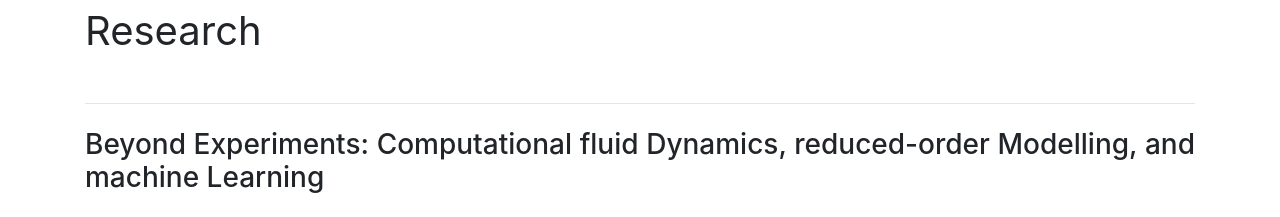
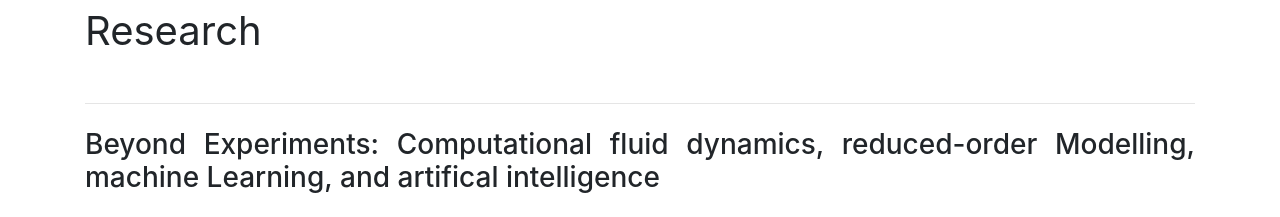
Before and after one commit to narsingjha/narsingjha.github.io, a plain HTML site: page index.html in a window 1280 px wide. Shown: the part 1020-1237 px from the top of the page. Drawn offline with nearby package versions, Linux system fonts and the light colour scheme.

Commit message:
Update index.html

```diff
--- a/index.html
+++ b/index.html
@@ -217,7 +217,7 @@
 <div class="row featurette">
   <div class="col-md-12">
     <h3 class="featurette-heading" align="justify">
-      <strong>Beyond Experiments: Computational fluid Dynamics, reduced-order Modelling, and machine Learning</strong>
+      <strong>Beyond Experiments: Computational fluid dynamics, reduced-order Modelling, machine Learning, and artifical intelligence</strong>
     </h3>
 
     <div style="margin-top: 25px; margin-bottom: 20px; width: 70%;">
```
